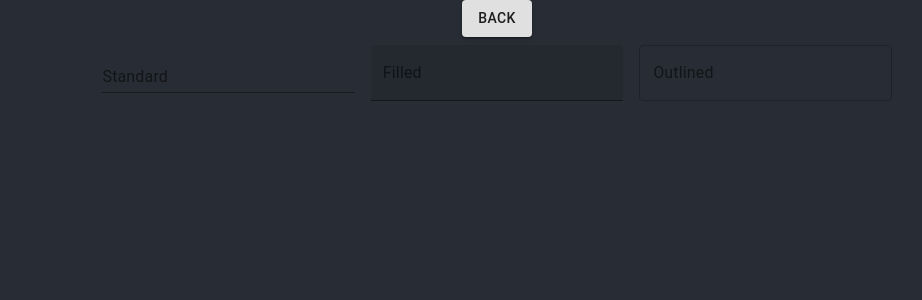
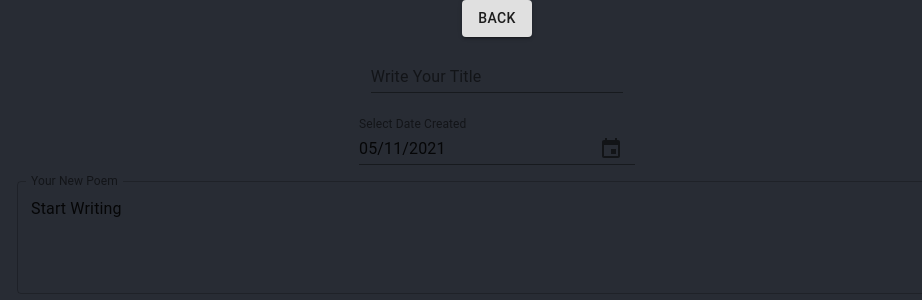
Before and after one commit to KirkNotCaptain/PoJournal, a React (Create React App) app in the folder react_frontend/: page / in a window 1280 px wide. Both pictures are taken after a click on the element "Start Writing". Shown: the top 300 px of the page, without its empty margins (143-1065 px from the left). Built offline with nearby package versions, Linux system fonts and the light colour scheme; no server answers.

Commit message:
Added material ui components to create ui

```diff
--- a/react_frontend/package.json
+++ b/react_frontend/package.json
@@ -4,12 +4,15 @@
   "private": true,
   "proxy": "http://localhost:8000",
   "dependencies": {
+    "@date-io/date-fns": "^1.3.13",
     "@material-ui/core": "^4.11.4",
     "@material-ui/icons": "^4.11.2",
+    "@material-ui/pickers": "^3.3.10",
     "@testing-library/jest-dom": "^5.12.0",
     "@testing-library/react": "^11.2.6",
     "@testing-library/user-event": "^12.8.3",
     "axios": "^0.21.1",
+    "date-fns": "^2.21.3",
     "react": "^17.0.2",
     "react-dom": "^17.0.2",
     "react-scripts": "4.0.3",
--- /dev/null
+++ b/react_frontend/src/Components/Create-Date.js
@@ -0,0 +1,47 @@
+import "date-fns";
+import React from "react";
+import Grid from "@material-ui/core/Grid";
+import DateFnsUtils from "@date-io/date-fns";
+import {
+	MuiPickersUtilsProvider,
+	KeyboardDatePicker,
+} from "@material-ui/pickers";
+
+export default function CreateDate() {
+	// The first commit of Material-UI
+	const [selectedDate, setSelectedDate] = React.useState("");
+
+	var currentDate = () => {
+		var today = new Date();
+		var dd = String(today.getDate()).padStart(2, "0");
+		var mm = String(today.getMonth() + 1).padStart(2, "0");
+		var yyyy = today.getFullYear();
+
+		today = mm + "/" + dd + "/" + yyyy;
+		return today;
+	};
+
+	const handleDateChange = (date) => {
+		setSelectedDate(date);
+	};
+
+	return (
+		<MuiPickersUtilsProvider utils={DateFnsUtils}>
+			<Grid container justify="space-around">
+				<KeyboardDatePicker
+					disableToolbar
+					variant="inline"
+					format="MM/dd/yyyy"
+					margin="normal"
+					id="date-picker-inline"
+					label="Select Date Created"
+					value={currentDate()}
+					onChange={handleDateChange}
+					KeyboardButtonProps={{
+						"aria-label": "change date",
+					}}
+				/>
+			</Grid>
+		</MuiPickersUtilsProvider>
+	);
+}
--- a/react_frontend/src/Components/Create-Main.js
+++ b/react_frontend/src/Components/Create-Main.js
@@ -3,6 +3,8 @@ import PoJournalContext from "../Context";
 import { makeStyles } from "@material-ui/core/styles";
 import TextField from "@material-ui/core/TextField";
 import Button from "@material-ui/core/Button";
+import CreateDate from "./Create-Date.js";
+import CreateText from "./Create-Text.js";
 
 const useStyles = makeStyles((theme) => ({
 	root: {
@@ -24,14 +26,15 @@ export default function CreateMain() {
 	return (
 		<div>
 			<Button variant="contained" onClick={handleBackBtn}>
-				{" "}
-				Back{" "}
+				Back
 			</Button>
-			<form className={classes.root} noValidate autoComplete="off">
-				<TextField id="standard-basic" label="Standard" />
-				<TextField id="filled-basic" label="Filled" variant="filled" />
-				<TextField id="outlined-basic" label="Outlined" variant="outlined" />
-			</form>
+			<div className="poem-details">
+				<form className={classes.root} noValidate autoComplete="off">
+					<TextField id="standard-basic" label="Write Your Title" />
+				</form>
+				<CreateDate />
+			</div>
+			<CreateText />
 		</div>
 	);
 }
--- /dev/null
+++ b/react_frontend/src/Components/Create-Text.js
@@ -0,0 +1,36 @@
+import React from "react";
+import { makeStyles } from "@material-ui/core/styles";
+import TextField from "@material-ui/core/TextField";
+
+const useStyles = makeStyles((theme) => ({
+	root: {
+		"& .MuiTextField-root": {
+			margin: theme.spacing(1),
+			width: "75%",
+		},
+	},
+}));
+
+export default function CreateText() {
+	const classes = useStyles();
+	const [value, setValue] = React.useState("Controlled");
+
+	const handleChange = (event) => {
+		setValue(event.target.value);
+	};
+
+	return (
+		<form className={classes.root} noValidate autoComplete="off">
+			<div>
+				<TextField
+					id="outlined-multiline-static"
+					label="Your New Poem"
+					multiline
+					rows={4}
+					defaultValue="Start Writing"
+					variant="outlined"
+				/>
+			</div>
+		</form>
+	);
+}
```
Also changed, not shown: 1 other file (tests, documents, lock files or other folders).
